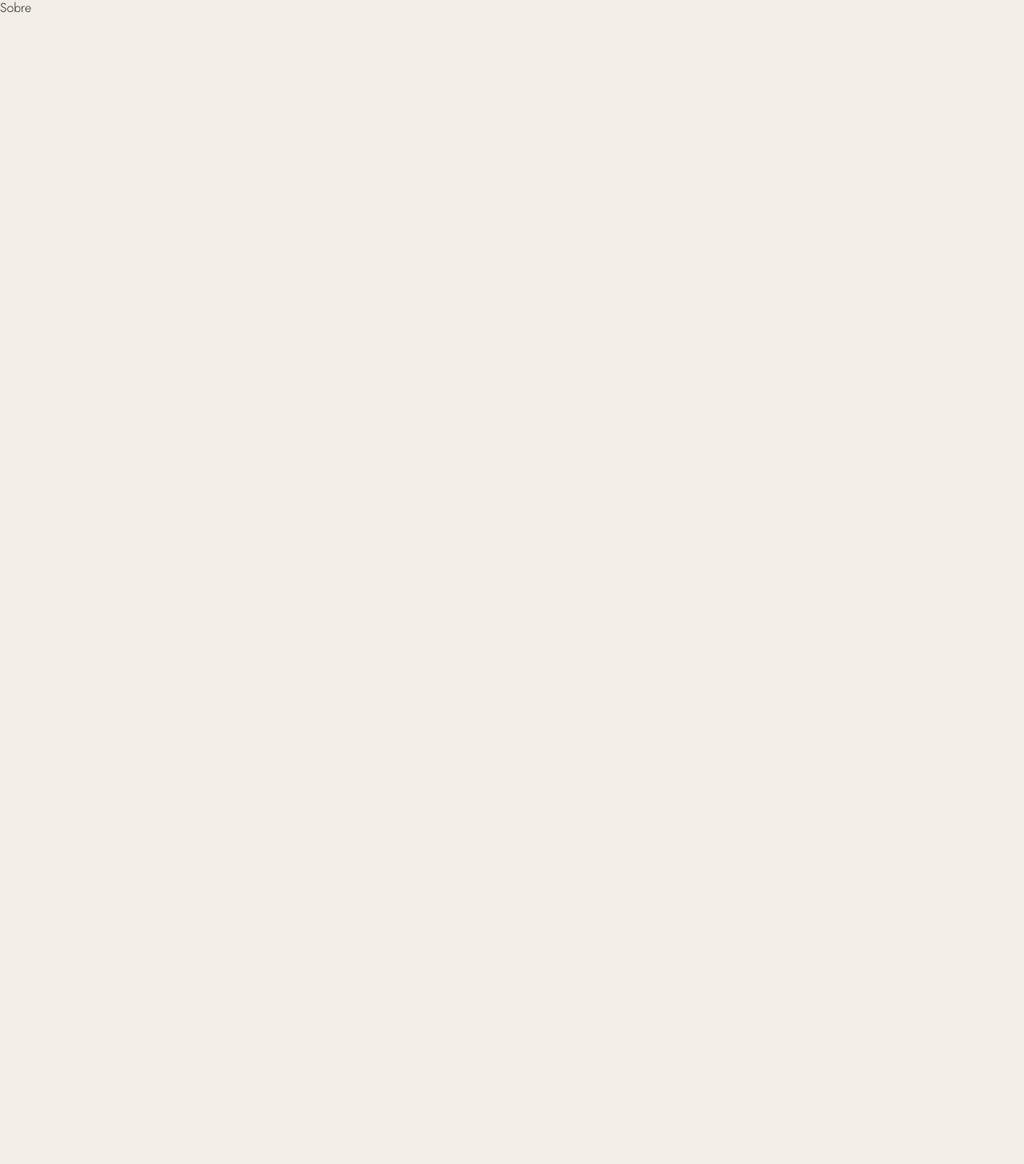
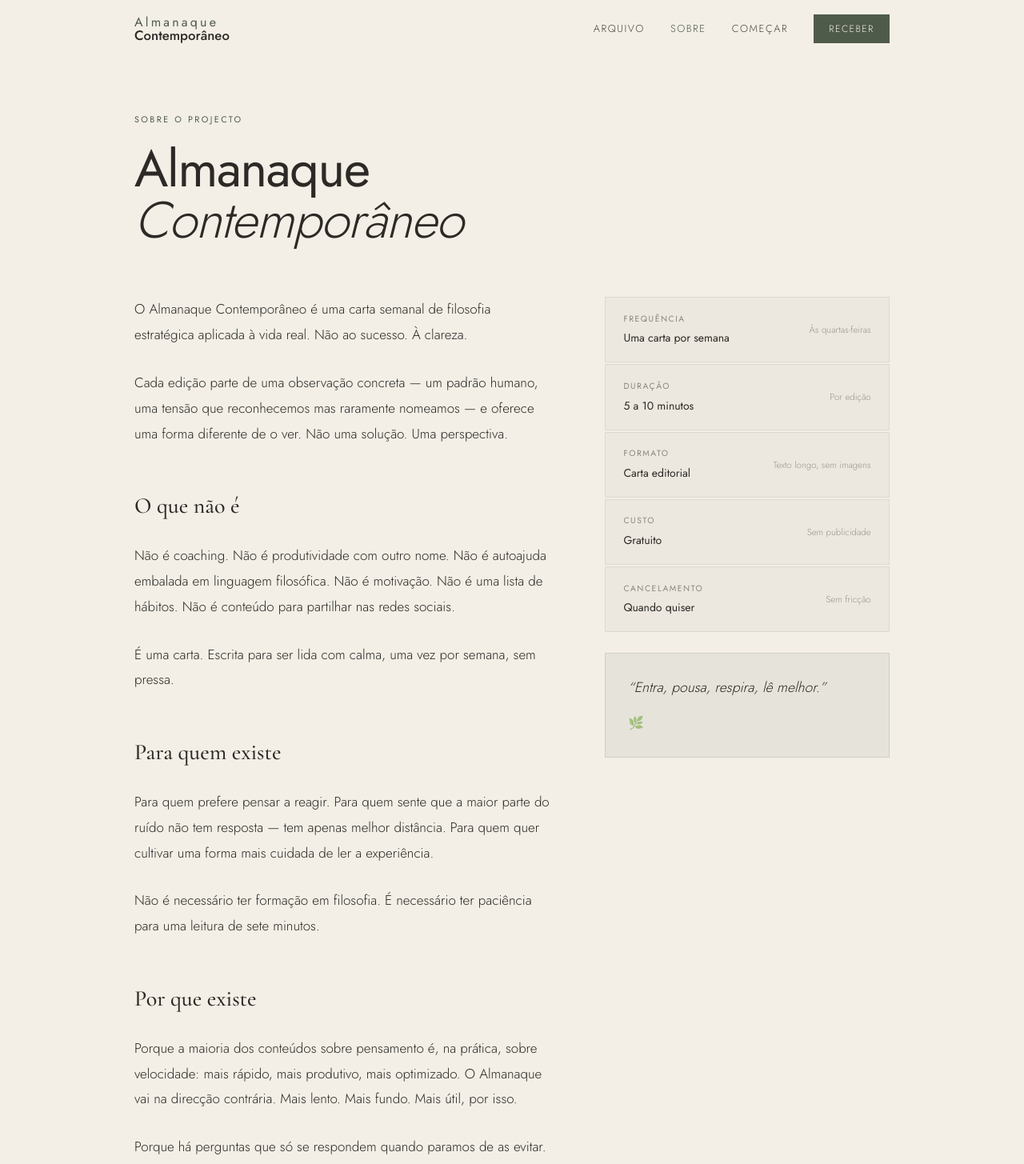
Before and after one commit to Montakatonix/Newsletter-Hugo, a Next.js app: page /sobre in a window 1280 px wide. Shown: the part 4-1459 px from the top of the page at 80% size. Before the commit the page ends 800 px from the top, so only its background shows below. Built offline with nearby package versions, Linux system fonts and the light colour scheme.

Commit message:
feat: real page.tsx

```diff
--- a/app/sobre/page.tsx
+++ b/app/sobre/page.tsx
@@ -1 +1,73 @@
-export default function Sobre() { return <div>Sobre</div>; }
+import { Metadata } from "next";
+import NavBar from "@/app/components/NavBar";
+import Footer from "@/app/components/Footer";
+import Link from "next/link";
+
+export const metadata: Metadata = {
+  title: "Sobre",
+  description: "O que é o Almanaque Contemporâneo, para quem existe e por que existe.",
+};
+
+export default function SobrePage() {
+  return (
+    <>
+      <NavBar />
+      <main>
+        <div className="max-w-5xl mx-auto px-6 md:px-10" style={{ paddingTop: "9rem", paddingBottom: "6rem" }}>
+          <div className="mb-16 animate-fade-up">
+            <p style={{ fontFamily: "var(--font-jost)", fontSize: "0.68rem", letterSpacing: "0.22em", textTransform: "uppercase", color: "#4F5B4A", fontWeight: 400, marginBottom: "1.25rem" }}>Sobre o projecto</p>
+            <h1 style={{ fontFamily: "var(--font-cormorant), Georgia, serif", fontSize: "clamp(2.5rem,5vw,4.5rem)", fontWeight: 400, lineHeight: 1.0, color: "#2C2926", letterSpacing: "-0.02em" }}>
+              Almanaque<br /><span style={{ fontStyle: "italic", fontWeight: 300 }}>Contemporâneo</span>
+            </h1>
+          </div>
+          <div className="grid md:grid-cols-12 gap-16">
+            <div className="md:col-span-7 animate-fade-up delay-200">
+              <div className="prose-editorial">
+                <p>O Almanaque Contemporâneo é uma carta semanal de filosofia estratégica aplicada à vida real. Não ao sucesso. À clareza.</p>
+                <p>Cada edição parte de uma observação concreta — um padrão humano, uma tensão que reconhecemos mas raramente nomeamos — e oferece uma forma diferente de o ver. Não uma solução. Uma perspectiva.</p>
+                <h2>O que não é</h2>
+                <p>Não é coaching. Não é produtividade com outro nome. Não é autoajuda embalada em linguagem filosófica. Não é motivação. Não é uma lista de hábitos. Não é conteúdo para partilhar nas redes sociais.</p>
+                <p>É uma carta. Escrita para ser lida com calma, uma vez por semana, sem pressa.</p>
+                <h2>Para quem existe</h2>
+                <p>Para quem prefere pensar a reagir. Para quem sente que a maior parte do ruído não tem resposta — tem apenas melhor distância. Para quem quer cultivar uma forma mais cuidada de ler a experiência.</p>
+                <p>Não é necessário ter formação em filosofia. É necessário ter paciência para uma leitura de sete minutos.</p>
+                <h2>Por que existe</h2>
+                <p>Porque a maioria dos conteúdos sobre pensamento é, na prática, sobre velocidade: mais rápido, mais produtivo, mais optimizado. O Almanaque vai na direcção contrária. Mais lento. Mais fundo. Mais útil, por isso.</p>
+                <p>Porque há perguntas que só se respondem quando paramos de as evitar. E a maior parte de nós está demasiado ocupado a evitá-las.</p>
+                <h2>O que pode esperar</h2>
+                <p>Uma carta por semana, às quartas-feiras. Entre cinco e dez minutos de leitura. Um tema, uma observação, uma forma diferente de ver. Nada mais. Nada menos.</p>
+              </div>
+              <div className="mt-12">
+                <Link href="/suscribirse" style={{ display: "inline-block", padding: "0.85rem 2rem", backgroundColor: "#4F5B4A", color: "#F3EFE6", fontFamily: "var(--font-jost)", fontSize: "0.75rem", letterSpacing: "0.15em", textTransform: "uppercase", fontWeight: 400, textDecoration: "none" }}>Receber o Almanaque</Link>
+              </div>
+            </div>
+            <div className="md:col-span-5 animate-fade-up delay-300">
+              <div style={{ position: "sticky", top: "8rem", display: "flex", flexDirection: "column", gap: "2px" }}>
+                {[
+                  { label: "Frequência", value: "Uma carta por semana", detail: "Às quartas-feiras" },
+                  { label: "Duração", value: "5 a 10 minutos", detail: "Por edição" },
+                  { label: "Formato", value: "Carta editorial", detail: "Texto longo, sem imagens" },
+                  { label: "Custo", value: "Gratuito", detail: "Sem publicidade" },
+                  { label: "Cancelamento", value: "Quando quiser", detail: "Sem fricção" },
+                ].map((item, i) => (
+                  <div key={i} style={{ backgroundColor: "rgba(44,41,38,0.03)", border: "1px solid rgba(44,41,38,0.08)", padding: "1.1rem 1.4rem", display: "flex", justifyContent: "space-between", alignItems: "center", gap: "1rem" }}>
+                    <div>
+                      <p style={{ fontFamily: "var(--font-jost)", fontSize: "0.65rem", letterSpacing: "0.15em", textTransform: "uppercase", color: "#4A433D", opacity: 0.6, fontWeight: 400, marginBottom: "0.15rem" }}>{item.label}</p>
+                      <p style={{ fontFamily: "var(--font-jost)", fontSize: "0.875rem", color: "#2C2926", fontWeight: 400 }}>{item.value}</p>
+                    </div>
+                    <p style={{ fontFamily: "var(--font-jost)", fontSize: "0.72rem", color: "#4A433D", opacity: 0.5, fontWeight: 300, textAlign: "right", flexShrink: 0 }}>{item.detail}</p>
+                  </div>
+                ))}
+                <div style={{ marginTop: "1.5rem", padding: "1.75rem", backgroundColor: "rgba(79,91,74,0.07)", border: "1px solid rgba(79,91,74,0.15)" }}>
+                  <p style={{ fontFamily: "var(--font-cormorant), Georgia, serif", fontSize: "1.1rem", fontStyle: "italic", color: "#2C2926", lineHeight: "1.65" }}>&ldquo;Entra, pousa, respira, lê melhor.&rdquo;</p>
+                  <span style={{ display: "block", color: "#4F5B4A", marginTop: "1rem", opacity: 0.5 }}>🌿</span>
+                </div>
+              </div>
+            </div>
+          </div>
+        </div>
+      </main>
+      <Footer />
+    </>
+  );
+}
```
